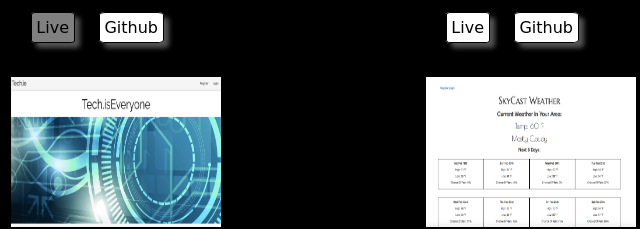
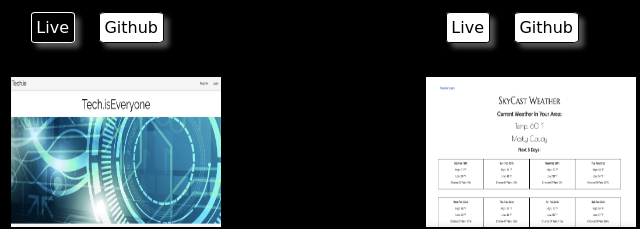
Before and after one commit to mimi26/mimi26.github.io, a plain HTML site: page index.html in a window 1280 px wide. In both pictures the pointer is over the element 394 px from the left and 2189 px from the top of the page. Shown: the part 2162-2391 px from the top of the page, 342-982 px from the left. Drawn offline with nearby package versions, Linux system fonts and the light colour scheme; a web font is replaced by a local one.

Commit message:
change hover rule for buttons

```diff
--- a/style.css
+++ b/style.css
@@ -214,7 +214,9 @@ Work
   }
 
 .link:hover {
-  background: gray;
+  background: black;
+  color: white;
+  border: 1px solid white;
 }
 
 .tech-list {
```
